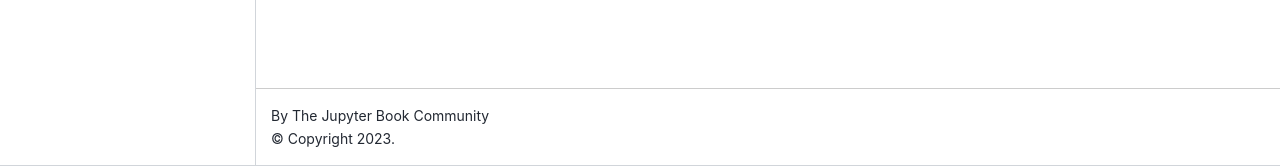
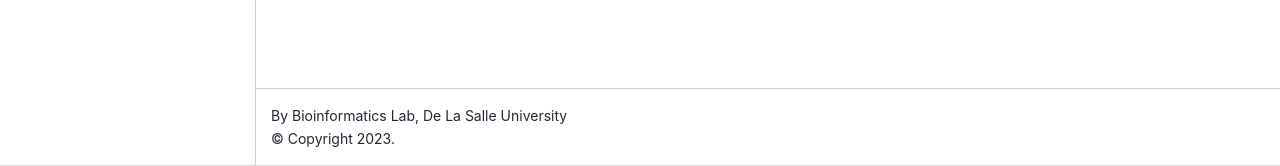
Before and after one commit to bioinfodlsu/bioinfodlsu-survival-guide, a Jupyter Book: the page built from labculture.md, in a window 1280 px wide. Shown: the part 734-900 px from the top of the page. Built offline with Jupyter Book 1.0.4 settings and Sphinx 7.4.7 and the Sphinx Book theme 1.1.4, drawn with Linux system fonts in a browser that asks for light colours.

Commit message:
Update title and author

```diff
--- a/_config.yml
+++ b/_config.yml
@@ -1,8 +1,8 @@
 # Book settings
 # Learn more at https://jupyterbook.org/customize/config.html
 
-title: My sample book
-author: The Jupyter Book Community
+title: Bioinformatics Lab Survival Guide
+author: Bioinformatics Lab, De La Salle University
 logo: logo.png
 
 # Force re-execution of notebooks on each build.
```
